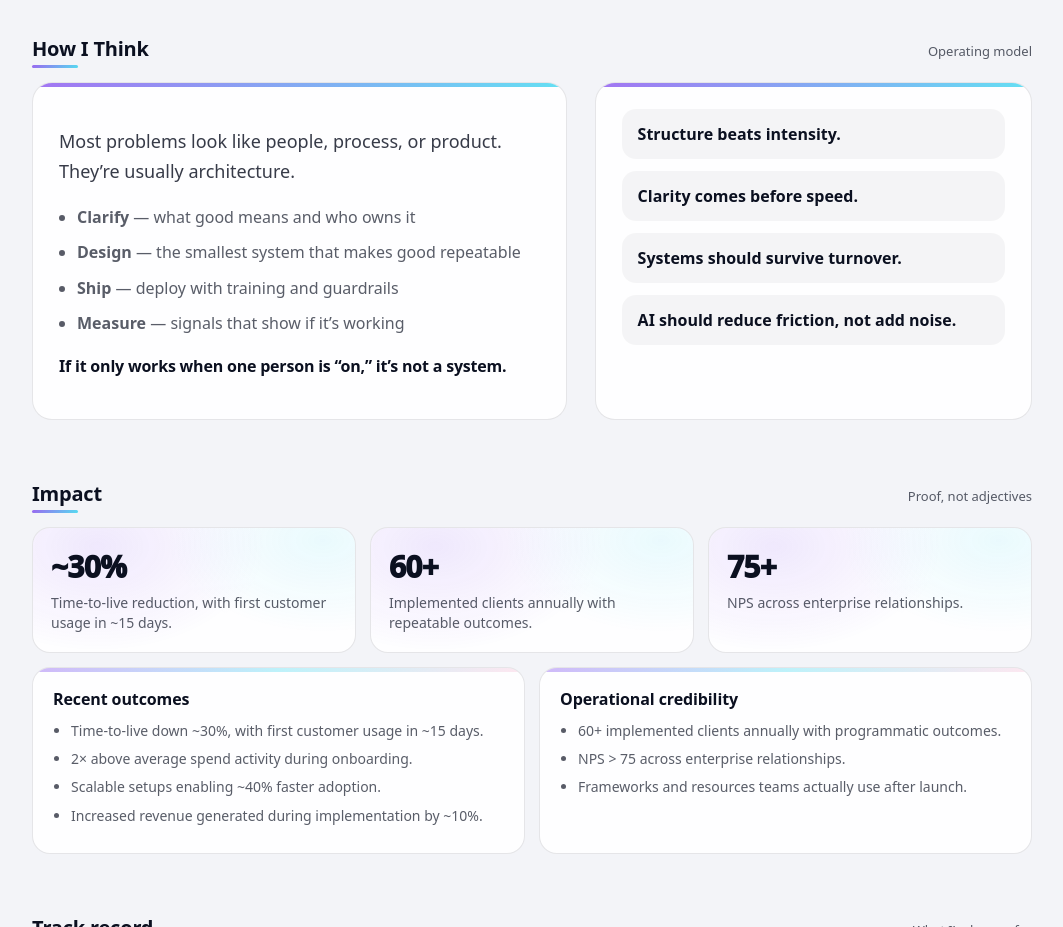
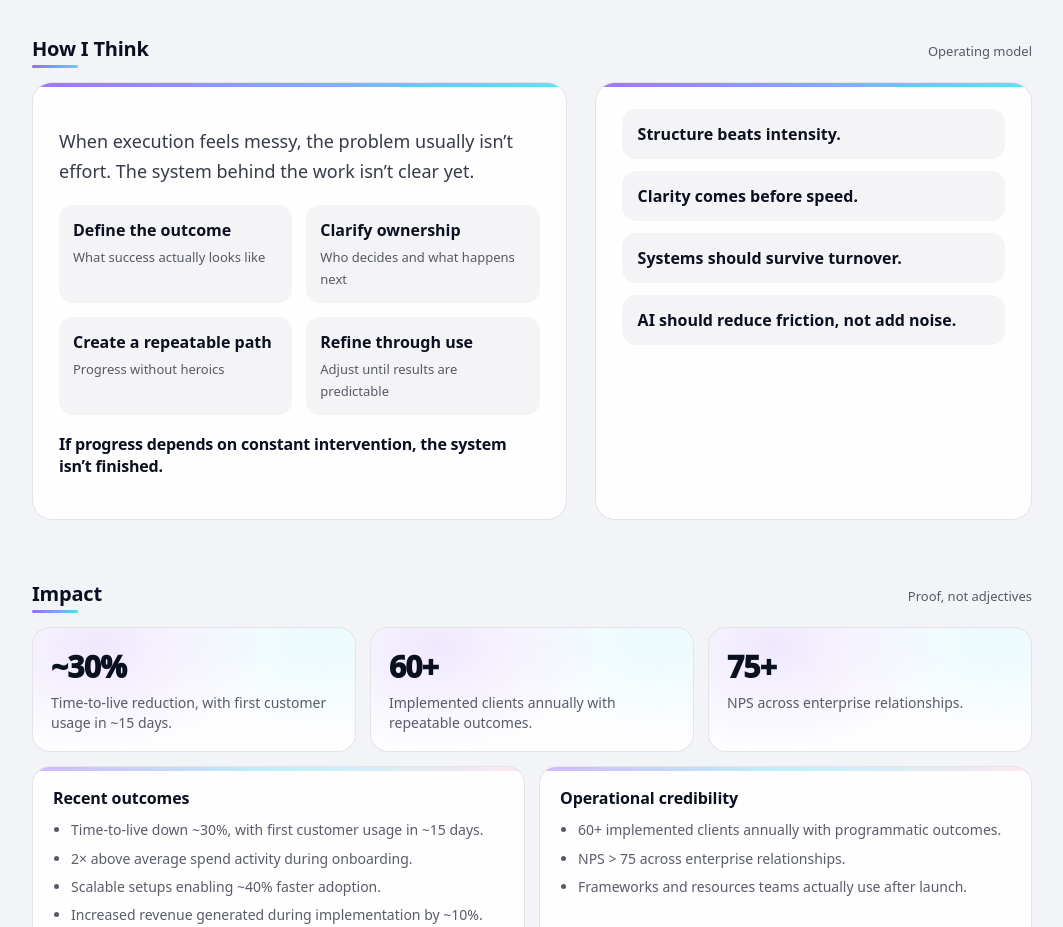
Before and after one commit to merlin-komenda/my-website, a plain HTML site: page index.html in a window 1280 px wide. Shown: the part 1320-2247 px from the top of the page, without its empty margins (108-1171 px from the left). Drawn offline with Linux system fonts and the light colour scheme.

Commit message:
Update index.html

```diff
--- a/index.html
+++ b/index.html
@@ -12,6 +12,36 @@
 <meta name="theme-color" content="#7c3aed">
 
 <style>
+
+.thinkLoopGrid{
+  display:grid;
+  grid-template-columns:1fr 1fr;
+  gap:14px;
+  margin-top:18px;
+}
+
+.loopItem{
+  padding:14px;
+  border-radius:14px;
+  background:rgba(11,16,32,.04);
+}
+
+.loopItem strong{
+  display:block;
+  font-weight:750;
+  margin-bottom:4px;
+}
+
+.loopItem span{
+  font-size:13px;
+  color:var(--muted);
+}
+
+@media(max-width:720px){
+  .thinkLoopGrid{
+    grid-template-columns:1fr;
+  }
+}
 /* --- How I Think --- */
 
 .thinkWrap{
@@ -587,25 +617,42 @@ section{margin-top:60px; scroll-margin-top: 110px;}
   <div class="thinkWrap">
 
     <!-- LEFT: LOOP -->
-    <div class="thinkCard">
+  <div class="thinkCard">
 
-      <p class="thinkIntro">
-        Most problems look like people, process, or product.
-        They’re usually architecture.
-      </p>
+  <p class="thinkIntro">
+    When execution feels messy, the problem usually isn’t effort.
+    The system behind the work isn’t clear yet.
+  </p>
 
-      <ul class="thinkLoop">
-        <li><strong>Clarify</strong> — what good means and who owns it</li>
-        <li><strong>Design</strong> — the smallest system that makes good repeatable</li>
-        <li><strong>Ship</strong> — deploy with training and guardrails</li>
-        <li><strong>Measure</strong> — signals that show if it’s working</li>
-      </ul>
+  <div class="thinkLoopGrid">
 
-      <p class="thinkCloser">
-        If it only works when one person is “on,” it’s not a system.
-      </p>
+    <div class="loopItem">
+      <strong>Define the outcome</strong>
+      <span>What success actually looks like</span>
+    </div>
 
+    <div class="loopItem">
+      <strong>Clarify ownership</strong>
+      <span>Who decides and what happens next</span>
     </div>
+
+    <div class="loopItem">
+      <strong>Create a repeatable path</strong>
+      <span>Progress without heroics</span>
+    </div>
+
+    <div class="loopItem">
+      <strong>Refine through use</strong>
+      <span>Adjust until results are predictable</span>
+    </div>
+
+  </div>
+
+  <p class="thinkCloser">
+    If progress depends on constant intervention, the system isn’t finished.
+  </p>
+
+</div>
 
     <!-- RIGHT: PRINCIPLES -->
     <div class="thinkCard principles">
```
